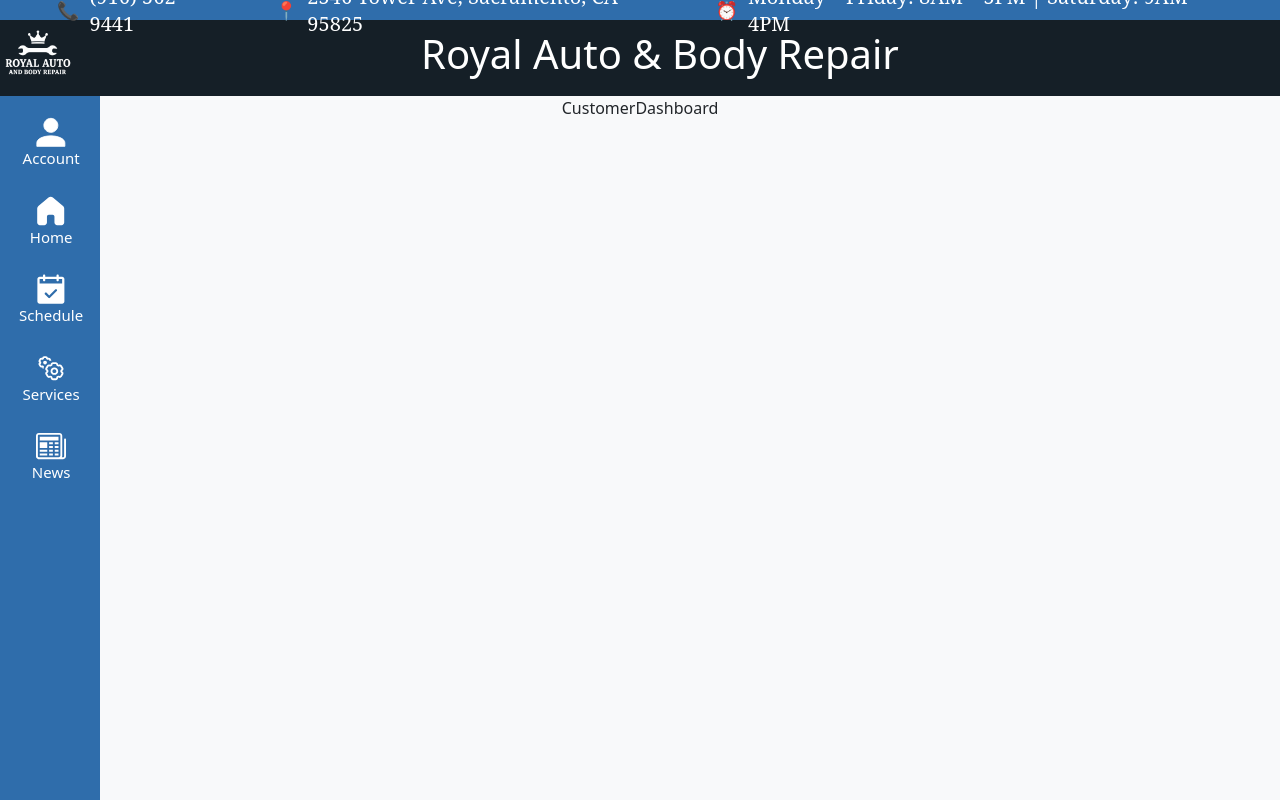
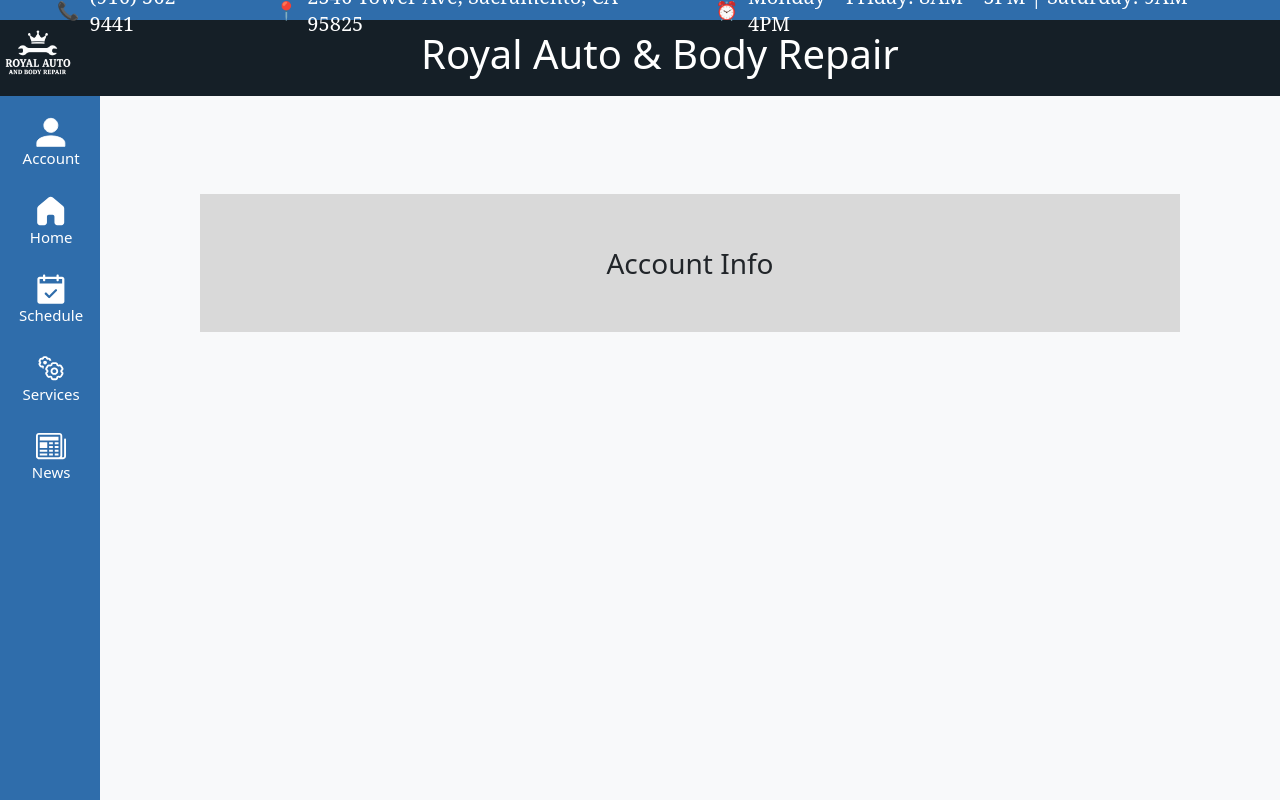
Before and after one commit to QuantumBits-CSUS-25-26/RoyalWebsite, a React (Create React App) app in the folder frontend/: page /dashboard in a window 1280 px wide. Built offline with nearby package versions, Linux system fonts and the light colour scheme.

Commit message:
RW-92: fixes

```diff
--- a/frontend/src/App.css
+++ b/frontend/src/App.css
@@ -579,6 +579,17 @@
 
 }
 
+/* begin customer dashboard */
+.customerDashboard .content {
+  height: 10vh;
+  margin-left: 100px;
+}
+
+.customerDashboard .updateForm {
+  background-color: #D9D9D9;
+  margin-top: 10%;
+}
+
 /* begin customer update */
 .customerUpdate .content {
   height: 10vh;
--- a/frontend/src/Pages/CustomerDashboard.js
+++ b/frontend/src/Pages/CustomerDashboard.js
@@ -1,9 +1,26 @@
+import './Homepage.css';
+import '../App.css';
+import { Row, Col, Button, Form, FormGroup, Label, Input } from 'reactstrap';
+import { useNavigate } from 'react-router-dom';
+import { useState } from 'react';
+
+
+
 const CustomerDashboard = () => {
+
   return (
-    <div>
-      CustomerDashboard
+    <div className="customerDashboard">
+      <div className="content">
+        <Row className='justify-content-center'>
+          <Col md='10' sm='2'>
+            <Form className='updateForm fs-3 p-4'>
+              <div className=' my-4'>Account Info</div>
+            </Form>
+          </Col>
+        </Row>
+      </div>
     </div>
-  )
+  );
 }
 
 export default CustomerDashboard
```
